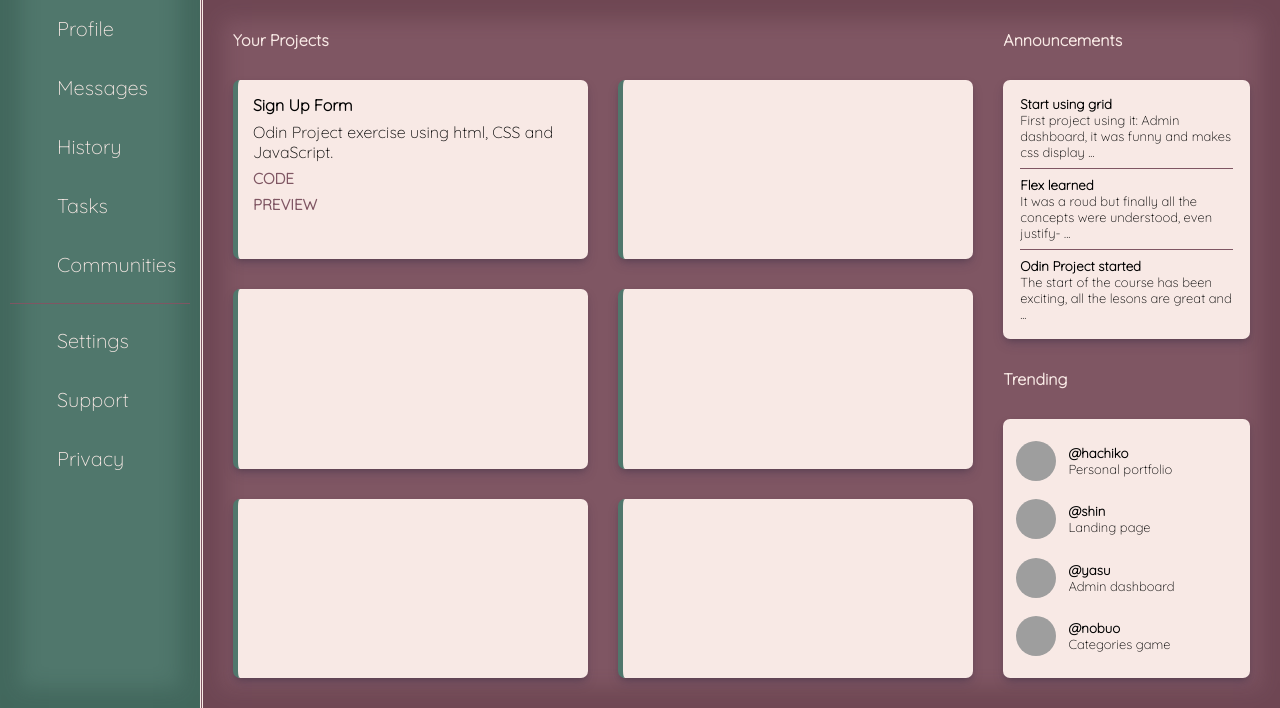
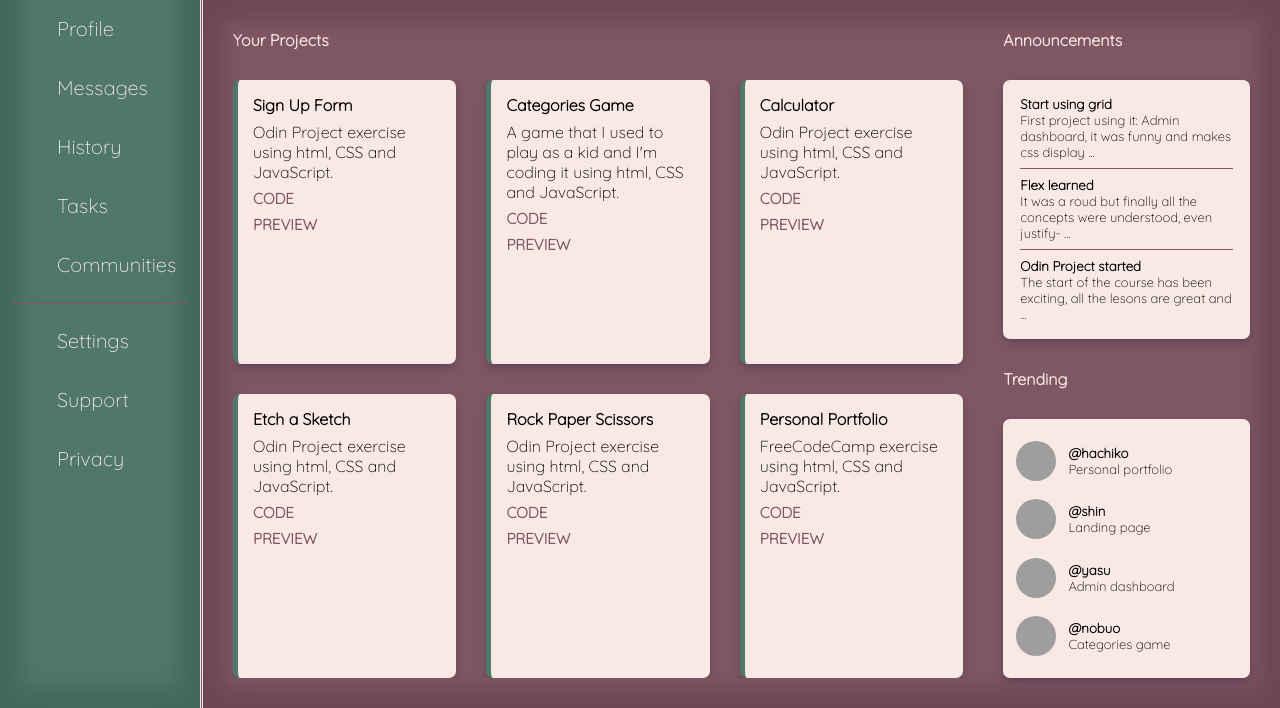
Before and after one commit to Sigolletes/admin_dashboard, a plain HTML site: page index.html in a window 1280 px wide. Shown: the part 153-861 px from the top of the page. Drawn offline with Linux system fonts and the light colour scheme; grey boxes are pictures that could not be loaded.

Commit message:
Put the rest of the content

```diff
--- a/index.html
+++ b/index.html
@@ -105,8 +105,8 @@
                     <div class="projectDescription">
                         <h4>Sign Up Form</h4>
                         <p>Odin Project exercise using html, CSS and JavaScript.</p>
-                        <a href="https://github.com/Sigolletes/sign_up_form">CODE</a>
-                        <a href="https://sigolletes.github.io/sign_up_form/">PREVIEW</a>
+                        <a target="_blank" href="https://github.com/Sigolletes/sign_up_form">CODE</a>
+                        <a target="_blank" href="https://sigolletes.github.io/sign_up_form/">PREVIEW</a>
                     </div>
 
                     <div class="projectButtons">
@@ -116,11 +116,78 @@
                     </div>
                 </article>
 
-                <article class="project"></article>
-                <article class="project"></article>
-                <article class="project"></article>
-                <article class="project"></article>
-                <article class="project"></article>
+                <article class="project">
+                    <div class="projectDescription">
+                        <h4>Categories Game</h4>
+                        <p>A game that I used to play as a kid and I'm coding it using html, CSS and JavaScript.</p>
+                        <a target="_blank" href="https://github.com/Sigolletes/categories_game">CODE</a>
+                        <a target="_blank" href="https://sigolletes.github.io/categories_game/">PREVIEW</a>
+                    </div>
+
+                    <div class="projectButtons">
+                        <i class="gg-heart"></i></a>
+                        <i class="gg-eye"></i>
+                        <i class="gg-share"></i>
+                    </div>
+                </article>
+
+                <article class="project">
+                    <div class="projectDescription">
+                        <h4>Calculator</h4>
+                        <p>Odin Project exercise using html, CSS and JavaScript.</p>
+                        <a target="_blank" href="https://github.com/Sigolletes/calculator_odin">CODE</a>
+                        <a target="_blank" href="https://sigolletes.github.io/calculator_odin/">PREVIEW</a>
+                    </div>
+
+                    <div class="projectButtons">
+                        <i class="gg-heart"></i></a>
+                        <i class="gg-eye"></i>
+                        <i class="gg-share"></i>
+                    </div>
+                </article>
+
+                <article class="project">
+                    <div class="projectDescription">
+                        <h4>Etch a Sketch</h4>
+                        <p>Odin Project exercise using html, CSS and JavaScript.</p>
+                        <a target="_blank" href="https://github.com/Sigolletes/etch-a-sketch">CODE</a>
+                        <a target="_blank" href="https://sigolletes.github.io/etch-a-sketch/">PREVIEW</a>
+                    </div>
+
+                    <div class="projectButtons">
+                        <i class="gg-heart"></i></a>
+                        <i class="gg-eye"></i>
+                        <i class="gg-share"></i>
+                    </div>
+                </article>
+                <article class="project">
+                    <div class="projectDescription">
+                        <h4>Rock Paper Scissors</h4>
+                        <p>Odin Project exercise using html, CSS and JavaScript.</p>
+                        <a target="_blank" href="https://github.com/Sigolletes/rock-paper-scissors">CODE</a>
+                        <a target="_blank" href="https://sigolletes.github.io/rock-paper-scissors/">PREVIEW</a>
+                    </div>
+
+                    <div class="projectButtons">
+                        <i class="gg-heart"></i></a>
+                        <i class="gg-eye"></i>
+                        <i class="gg-share"></i>
+                    </div>
+                </article>
+                <article class="project">
+                    <div class="projectDescription">
+                        <h4>Personal Portfolio</h4>
+                        <p>FreeCodeCamp exercise using html, CSS and JavaScript.</p>
+                        <a target="_blank" href="https://github.com/Sigolletes/personal-portfolio-fcc">CODE</a>
+                        <a target="_blank" href="https://sigolletes.github.io/personal-portfolio-fcc/">PREVIEW</a>
+                    </div>
+
+                    <div class="projectButtons">
+                        <i class="gg-heart"></i></a>
+                        <i class="gg-eye"></i>
+                        <i class="gg-share"></i>
+                    </div>
+                </article>
             </div>
         </div>
 
--- a/style.css
+++ b/style.css
@@ -198,8 +198,10 @@ img {
 #container {
     display: grid;
     grid-gap: 30px;
-    grid-template-columns: repeat(auto-fit, minmax(250px, 1fr));
-    grid-template-rows: repeat(auto-fit, minmax(170px, 1fr));
+    grid-template-columns: repeat(auto-fit, minmax(200px, 1fr));
+    grid-template-rows: repeat(auto-fit, minmax(190px, 1fr));
+    overflow: auto;
+    padding-right: 10px;
 }
 
 #container a {
```
